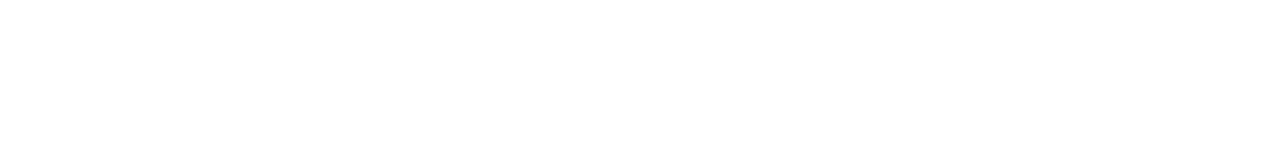
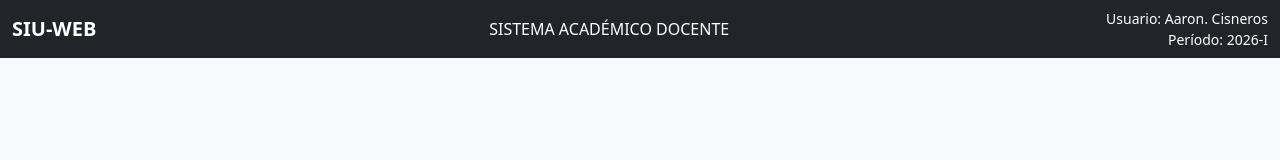
Before and after one commit to ashleyvasquez-web/Desafiobommstra5_Ash, a plain HTML site: page horario_legacy.html in a window 1280 px wide. Drawn offline with nearby package versions, Linux system fonts and the light colour scheme.

Commit message:
Tessxtos, de nombre de usuario,  y titulos

```diff
--- a/horario_legacy.html
+++ b/horario_legacy.html
@@ -8,3 +8,22 @@
   <!-- Bootstrap 5 -->
   <link href="https://cdn.jsdelivr.net/npm/bootstrap@5.3.2/dist/css/bootstrap.min.css" rel="stylesheet">
 </head>
+<body class="bg-light">
+<!-- NAVBAR -->
+<nav class="navbar navbar-expand-lg navbar-dark bg-dark">
+  <div class="container-fluid">
+    <span class="navbar-brand fw-bold">SIU-WEB</span>
+
+    <div class="text-white text-center d-none d-md-block">
+      SISTEMA ACADÉMICO DOCENTE
+    </div>
+
+    <div class="text-end text-white small">
+      Usuario: Aaron. Cisneros<br>
+      Período: 2026-I
+    </div>
+  </div>
+</nav>
+
+<!-- CONTENIDO -->
+<div class="container my-4">
```
